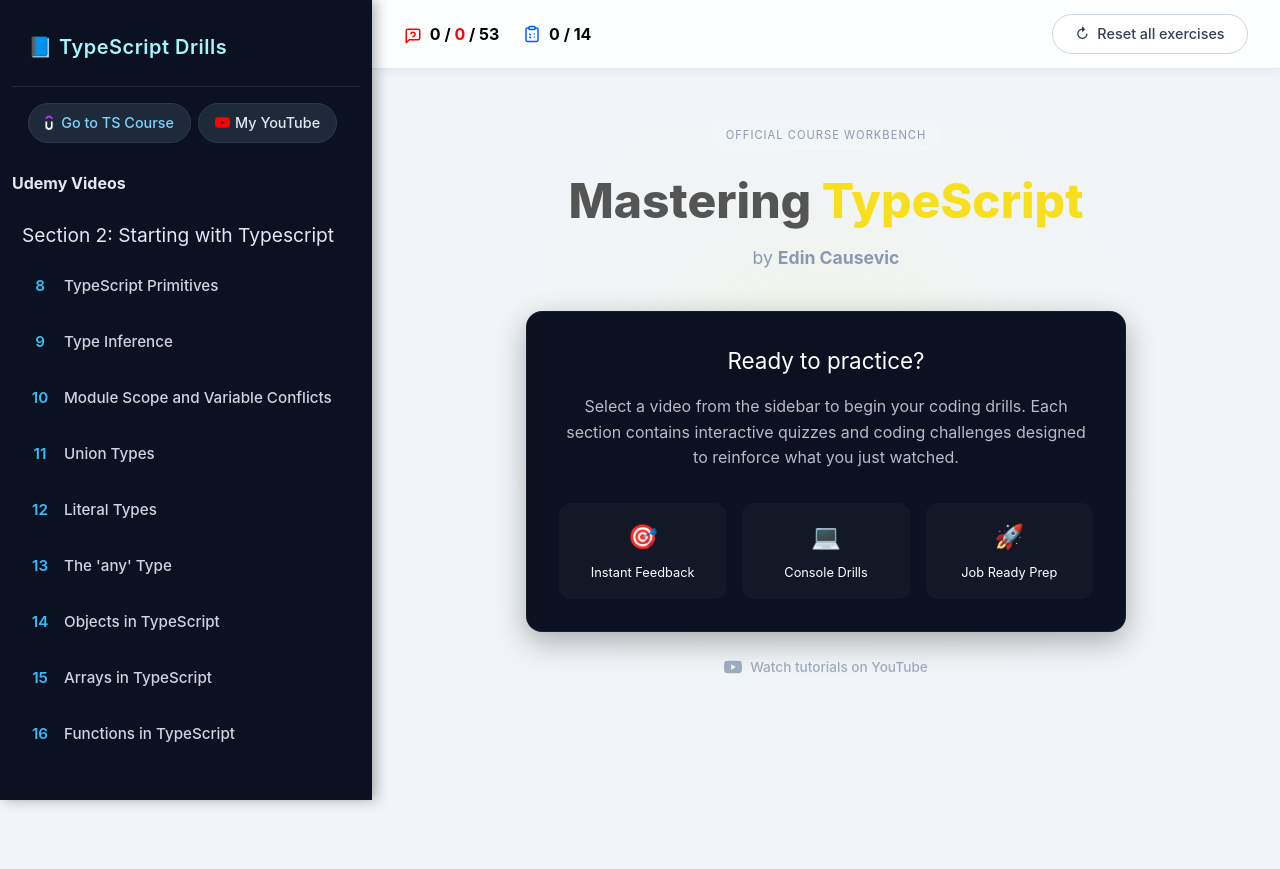
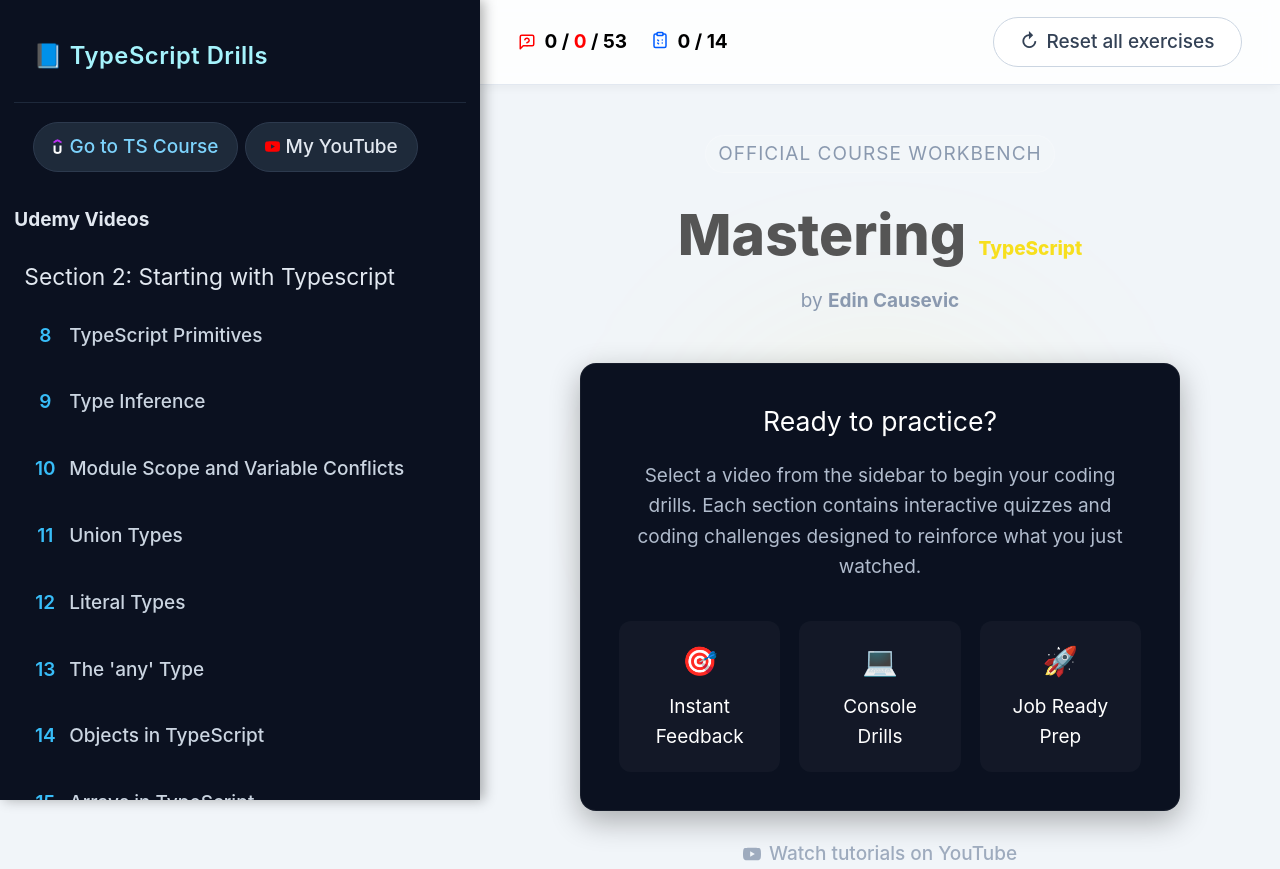
Before and after one commit to edincausevic/TS-practice-app, a React (Vite) app: page / in a window 1280 px wide. Before the commit the page ends 800 px from the top, so only its background shows below. Built offline with nearby package versions, Linux system fonts and the light colour scheme.

Commit message:
Working on app styles

```diff
--- a/src/components/MainNav.jsx
+++ b/src/components/MainNav.jsx
@@ -38,7 +38,7 @@
 
             if(listItem.type === 'title') {
               return (
-                <h2 style={{fontSize: '1.2rem', margin: '20px 0px 5px 10px'}}>{listItem.title}</h2>
+                <h2 key={listItem.id} style={{fontSize: '1.2rem', margin: '20px 0px 5px 10px'}}>{listItem.title}</h2>
               )
             }
 
--- a/src/components/QuizQuestion.jsx
+++ b/src/components/QuizQuestion.jsx
@@ -14,8 +14,8 @@
             style={oneDark}
             customStyle={{
               margin: 0,
-              padding: '1rem',
-              fontSize: '1.2rem',
+              padding: '',
+
               background: '#0b1120',
             }}
           >
--- a/src/index.css
+++ b/src/index.css
@@ -4,6 +4,7 @@
 * {
     margin: 0;
     padding: 0;
+    font-size: 19px;
     box-sizing: border-box;
     font-family: 'Inter', system-ui, -apple-system, BlinkMacSystemFont, 'Segoe UI', Roboto, sans-serif;
 }
@@ -11,10 +12,15 @@
     background: #f1f5f9;
     min-height: 100vh;
     display: flex;
+    font-size: 19px;
 }
 
 #root {
     width: 100%;
+}
+
+pre {
+    margin: 0!important;
 }
 
 code {
@@ -39,7 +45,7 @@
     position: fixed;
     top: 0;
     left: 0;
-    width: 372px;
+    width: 480px;
     height: 100vh;
     background: #0b1120;
     color: #e2e8f0;
@@ -64,7 +70,7 @@
 }
 .menu-header h2 span {
     background: #1e293b;
-    font-size: 0.85rem;
+    font-size: 1rem;
     padding: 2px 10px;
     border-radius: 30px;
     color: #bae6fd;
@@ -80,7 +86,7 @@
     padding: 0.5rem 1rem;
     border-radius: 40px;
     text-decoration: none;
-    font-size: 0.9rem;
+    font-size: 1rem;
     font-weight: 500;
     display: inline-flex;
     align-items: center;
@@ -110,7 +116,7 @@
     padding: 0.85rem 1rem;
     color: #cbd5e1;
     text-decoration: none;
-    font-size: 0.95rem;
+    font-size: 1rem;
     font-weight: 450;
     border-radius: 12px;
 }
@@ -148,7 +154,7 @@
 /* ========== MAIN PANEL ========== */
 .main-panel {
     flex: 1;
-    margin-left: 372px;
+    margin-left: 480px;
     min-height: 100vh;
     display: flex;
     flex-direction: column;
@@ -183,7 +189,7 @@
     color: white;
     border-radius: 30px;
     padding: 0.2rem 1rem;
-    font-size: 0.9rem;
+    font-size: 1rem;
     letter-spacing: 0.3px;
 }
 .reset-btn {
@@ -193,7 +199,7 @@
     padding: 0.5rem 1.4rem;
     border-radius: 40px;
     font-weight: 550;
-    font-size: 0.9rem;
+    font-size: 1rem;
     color: #334155;
     cursor: pointer;
     transition: 0.15s;
@@ -210,7 +216,7 @@
 /* ----- MAIN CONTENT ----- */
 .content-area {
     padding: 2rem 2.5rem;
-    max-width: 1000px;
+    max-width: 1200px;
     width: 100%;
 }
 .content-header {
@@ -236,7 +242,7 @@
     padding: 0.5rem 1.8rem;
     border-radius: 40px;
     font-weight: 600;
-    font-size: 0.95rem;
+    font-size: 1rem;
     color: #1e293b;
     cursor: pointer;
     transition: 0.15s;
@@ -286,7 +292,7 @@
     padding: 1.5rem;
     border-radius: 18px;
     font-family: 'Fira Code', 'JetBrains Mono', monospace;
-    font-size: 17px;
+    font-size: 1rem;
     line-height: 28px;
     margin: 1.5rem 0 1.8rem;
     border: 1px solid #1e293b;
@@ -310,7 +316,7 @@
     padding: 0.8rem 1.8rem;
     cursor: pointer;
     transition: 0.1s ease;
-    font-size: 1.05rem;
+    font-size: 1rem;
 }
 .option-prefix {
     font-weight: 700;
@@ -368,7 +374,7 @@
     padding: 0.5rem 1.4rem;
     border-radius: 40px;
     font-weight: 600;
-    font-size: 0.9rem;
+    font-size: 1rem;
     cursor: pointer;
     transition: 0.1s;
     display: inline-flex;
@@ -386,7 +392,7 @@
     font-weight: 600;
     padding: 0.35rem 1rem;
     border-radius: 40px;
-    font-size: 0.9rem;
+    font-size: 1rem;
     border: 1px solid #facc15;
     display: inline-block;
     margin-top: 0.8rem;
@@ -432,7 +438,7 @@
     background: #fef9c3;
     border-radius: 20px;
     padding: 1.5rem;
-    font-size: 1.1rem;
+    font-size: 1rem;
     line-height: 1.6;
     border: 1px solid #d4d4d3;
     color: #1e293b;
@@ -444,7 +450,7 @@
     color: #fde047;
     padding: 0.2rem 0.5rem;
     border-radius: 30px;
-    font-size: 0.9rem;
+    font-size: 1rem;
 }
 .challenge-note {
     margin-top: 1.2rem;
@@ -493,7 +499,7 @@
     background: rgba(255, 255, 255, 0.1);
     border: 1px solid rgba(255, 255, 255, 0.2);
     border-radius: 20px;
-    font-size: 0.7rem;
+    font-size: 1rem;
     letter-spacing: 1px;
     margin-bottom: 1rem;
     color: #8a99af;
@@ -512,7 +518,7 @@
 
   .author-name {
     color: #8a99af;
-    font-size: 1.1rem;
+    font-size: 1rem;
     margin-bottom: 2.5rem;
   }
 
@@ -561,7 +567,7 @@
   }
 
   .feature-item p {
-    font-size: 0.8rem;
+    font-size: 1rem;
     margin: 0;
     color: #fff;
   }
@@ -579,7 +585,7 @@
     gap: 8px;
     color: #8a99af;
     text-decoration: none;
-    font-size: 0.85rem;
+    font-size: 1rem;
     transition: all 0.2s ease;
     opacity: 0.8;
   }
```
